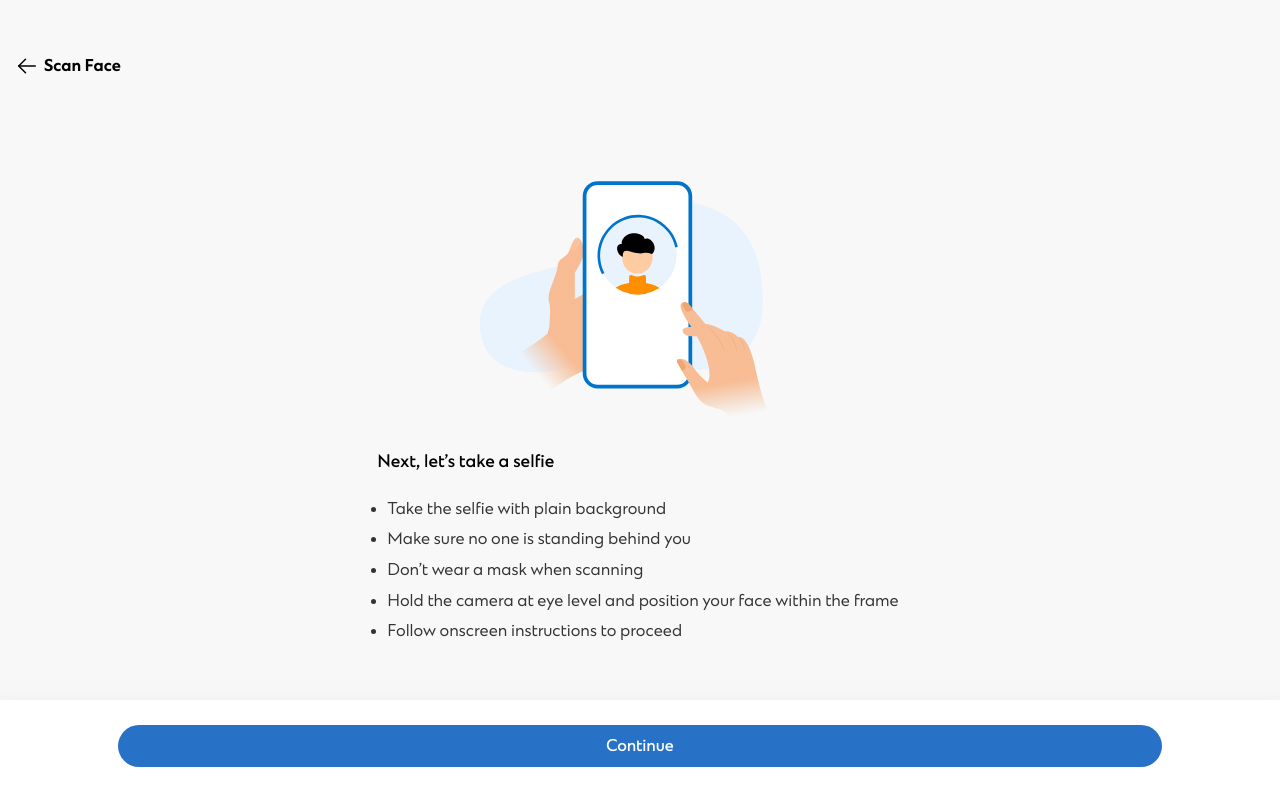
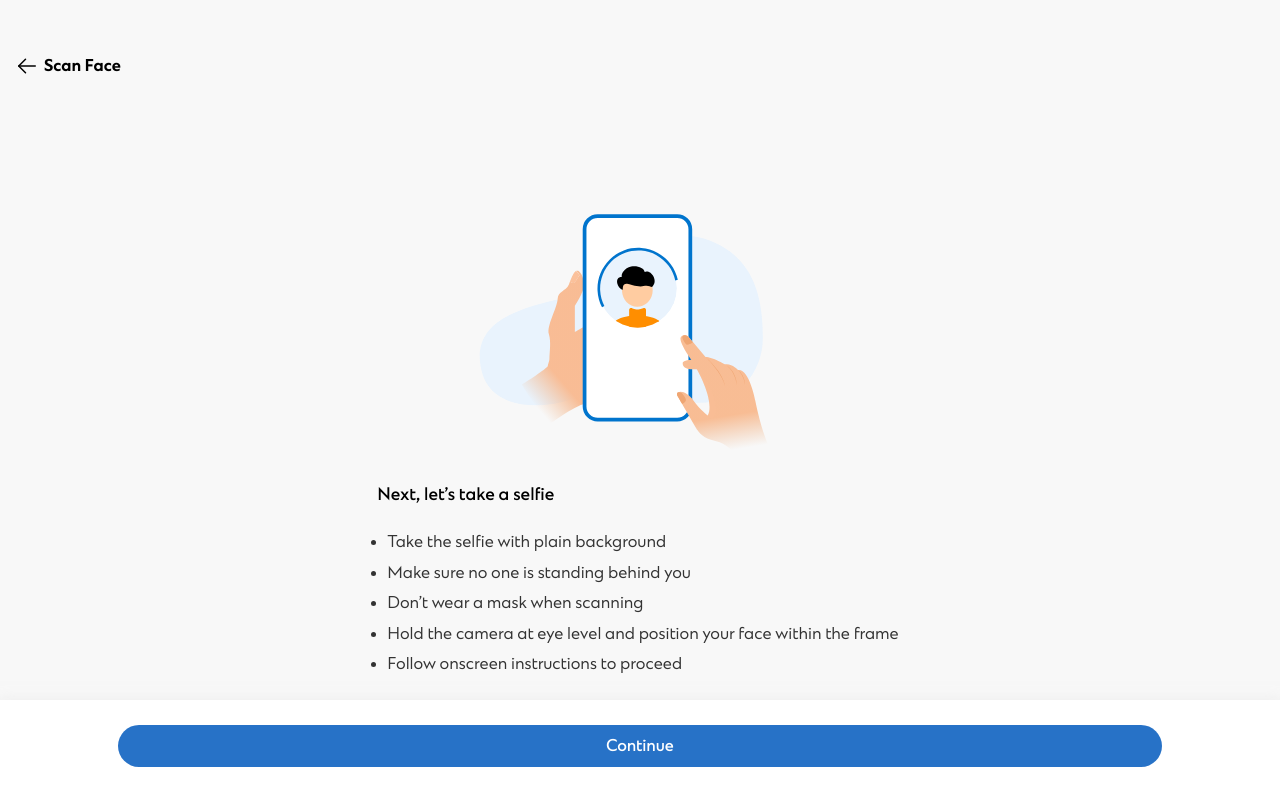
Before and after one commit to qiuhutu/zoloz-introweb, a React app: page / in a window 1280 px wide. Built offline with nearby package versions, Linux system fonts and the light colour scheme.

Commit message:
ADO#4107843 ui fix

```diff
--- a/src/App.css
+++ b/src/App.css
@@ -45,7 +45,7 @@ body {
 }
 
 .zoloz-content {
-  margin: 0 15px;
+  margin: 0 15px 100px 15px;
   justify-content: center;
   display: flex;
   flex-direction: column;
@@ -80,6 +80,8 @@ body {
 .zoloz-bottombar {
   width: 100vw;
   height: 100px;
+  position: fixed;
+  bottom: 0;
   display: flex;
   align-items: center;
   justify-content: center;
```
